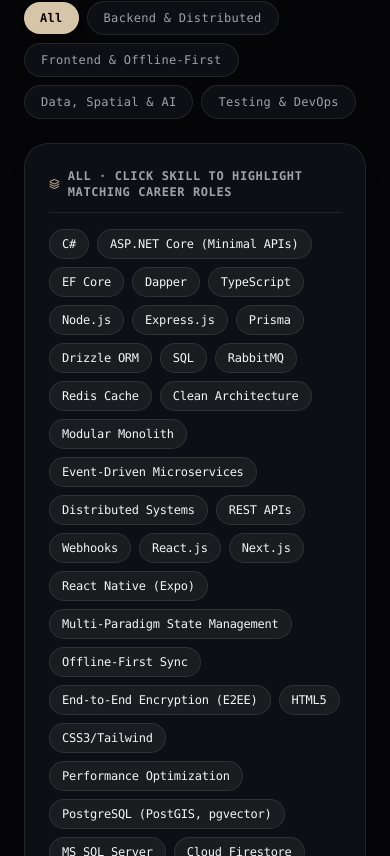
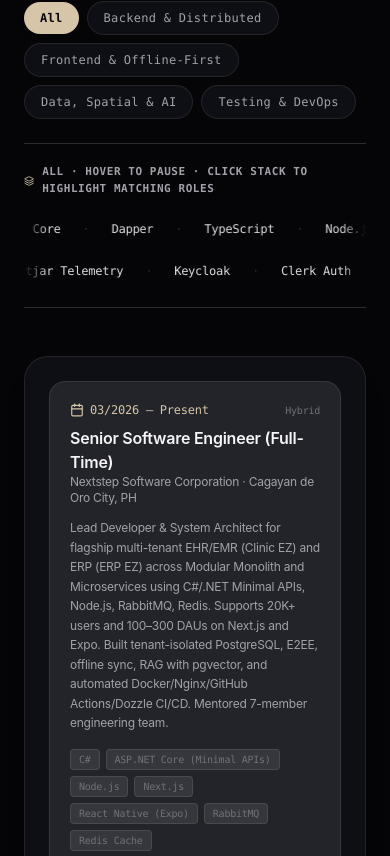
Before and after one commit to wacanam/portfolio, a React (Vite) app: page / in a window 390 px wide. Shown: the part 3208-4064 px from the top of the page. Built offline with nearby package versions, Linux system fonts and the light colour scheme.

Commit message:
feat: replace wrapping stack pills with slow GPU-composited marquee

```diff
--- a/scripts/run-e2e-tests.mjs
+++ b/scripts/run-e2e-tests.mjs
@@ -866,12 +866,14 @@ async function main() {
     assert.ok(heroCode.includes('6+ Yrs') && heroCode.includes('100M+') && heroCode.includes('20K+'), 'Hero 4-metric architectural <dl> grid missing');
   });
 
-  await runTest('T3-CROSS-04', 'Stack Matrix skill pill click dynamically highlights matching career timeline rows', 3, 'Stack & Career', async () => {
+  await runTest('T3-CROSS-04', 'Stack Marquee skill selection dynamically highlights matching career timeline rows', 3, 'Stack & Career', async () => {
     const specFile = path.join(srcDir, 'components', 'ExperienceSpec.tsx');
+    const cssCode = await safeReadFile(path.join(srcDir, 'index.css'));
     assert.ok(existsSync(specFile), 'ExperienceSpec.tsx missing');
     const specCode = await safeReadFile(specFile);
     assert.ok(specCode.includes('selectedSkill') || specCode.includes('onSelectSkill'), 'Skill selection logic missing in ExperienceSpec');
     assert.ok(specCode.includes('isMatch') || specCode.includes('highlight') || specCode.includes('ring-'), 'Career row highlighting logic missing');
+    assert.ok(specCode.includes('stack-marquee-viewport') && cssCode.includes('stack-marquee-left'), 'Smooth GPU-composited stack marquee missing');
   });
 
   await runTest('T3-CROSS-05', 'Spotlight Cmd+K palette exposes instant actions linking to architecture blueprints', 3, 'Spotlight & Modals', async () => {
--- a/src/components/ExperienceSpec.tsx
+++ b/src/components/ExperienceSpec.tsx
@@ -18,6 +18,14 @@ export const ExperienceSpec: React.FC<ExperienceSpecProps> = ({
   const onSelectSkill = externalOnSelect || setInternalSkill;
 
   const currentCategory = skillCategories.find((c) => c.id === activeTab) || skillCategories[0];
+  const categorySkills = currentCategory.skills;
+  const marqueeLanes =
+    categorySkills.length > 20
+      ? [
+          categorySkills.slice(0, Math.ceil(categorySkills.length / 2)),
+          categorySkills.slice(Math.ceil(categorySkills.length / 2)),
+        ]
+      : [categorySkills];
 
   return (
     <section id="experience" className="relative py-24 px-6 max-w-6xl mx-auto select-none">
@@ -74,30 +82,69 @@ export const ExperienceSpec: React.FC<ExperienceSpecProps> = ({
         )}
       </div>
 
-      {/* Skill Pills Matrix */}
-      <div className="rounded-3xl glass-dock p-6 sm:p-7 border border-[var(--border-hairline)] shadow-xl mb-12">
-        <div className="flex items-center gap-2 mb-4 pb-3 border-b border-[var(--border-hairline)]">
-          <Layers className="w-4 h-4 text-[var(--accent-titanium)]" />
-          <span className="text-xs font-mono uppercase tracking-wider text-[var(--text-secondary)] font-semibold">
-            {currentCategory.name} · Click skill to highlight matching career roles
+      {/* Slow Interactive Stack Marquee (pauses gently on hover/focus; click any item to filter career table) */}
+      <div className="border-y border-[var(--border-subtle)] py-5 mb-12 space-y-3">
+        <div className="flex items-center justify-between gap-2 pb-1">
+          <div className="flex items-center gap-2">
+            <Layers className="w-3.5 h-3.5 text-[var(--accent-titanium)]" />
+            <span className="text-[11px] font-mono uppercase tracking-wider text-[var(--text-secondary)] font-semibold">
+              {currentCategory.name} · Hover to pause · Click stack to highlight matching roles
+            </span>
+          </div>
+          <span className="hidden sm:inline text-[10px] font-mono text-[var(--text-tertiary)] uppercase tracking-wider">
+            {categorySkills.length} Technologies
           </span>
         </div>
 
-        <div className="flex flex-wrap gap-2">
-          {currentCategory.skills.map((skill) => {
+        <div className="space-y-2.5">
+          {marqueeLanes.map((laneSkills, laneIdx) => {
+            const isReverse = laneIdx % 2 === 1;
+            const durationSec = Math.max(38, Math.round(laneSkills.length * 2.9));
+
+            return (
+              <div key={`${currentCategory.id}-${laneIdx}`} className="stack-marquee-viewport py-1">
+                <div
+                  className={`stack-marquee-track ${isReverse ? 'stack-marquee-track-reverse' : ''}`}
+                  style={{ animationDuration: `${durationSec}s` }}
+                >
+                  {[0, 1].map((dupIdx) => {
+                    const isDuplicate = dupIdx === 1;
+                    return (
+                      <div
+                        key={dupIdx}
+                        aria-hidden={isDuplicate || undefined}
+                        className={`flex items-center shrink-0 ${isDuplicate ? 'stack-marquee-dup' : ''}`}
+                      >
+                        {laneSkills.map((skill) => {
                           const isSelected = selectedSkill === skill;
                           return (
+                            <React.Fragment key={`${dupIdx}-${skill}`}>
                               <button
-                key={skill}
+                                type="button"
+                                tabIndex={isDuplicate ? -1 : undefined}
                                 onClick={() => onSelectSkill(isSelected ? null : skill)}
-                className={`px-3 py-1.5 rounded-full text-xs font-mono transition-all duration-200 border ${
+                                className={`px-2.5 py-1 rounded-md text-xs sm:text-sm font-mono whitespace-nowrap transition-colors ${
                                   isSelected
-                    ? 'bg-[var(--accent-titanium)] text-[var(--bg-primary)] font-semibold border-[var(--accent-titanium)] shadow-md scale-105'
-                    : 'bg-[var(--surface-card)] text-[var(--text-primary)] border-[var(--border-hairline)] hover:border-[var(--border-subtle)] hover:bg-[var(--surface-card-strong)]'
+                                    ? 'bg-[var(--accent-titanium)] text-[var(--bg-primary)] font-semibold'
+                                    : 'text-[var(--text-primary)]/90 hover:text-[var(--accent-titanium)] hover:bg-[var(--surface-card)]'
                                 }`}
                               >
                                 {skill}
                               </button>
+                              <span
+                                className="mx-3 text-xs font-mono text-[var(--border-subtle)] select-none"
+                                aria-hidden="true"
+                              >
+                                ·
+                              </span>
+                            </React.Fragment>
+                          );
+                        })}
+                      </div>
+                    );
+                  })}
+                </div>
+              </div>
             );
           })}
         </div>
--- a/src/index.css
+++ b/src/index.css
@@ -140,3 +140,59 @@ dialog.glass-sheet,
     display: table-row !important;
   }
 }
+
+/* Smooth GPU-composited horizontal stack marquee */
+@keyframes stack-marquee-left {
+  0% {
+    transform: translate3d(0, 0, 0);
+  }
+  100% {
+    transform: translate3d(-50%, 0, 0);
+  }
+}
+
+@keyframes stack-marquee-right {
+  0% {
+    transform: translate3d(-50%, 0, 0);
+  }
+  100% {
+    transform: translate3d(0, 0, 0);
+  }
+}
+
+.stack-marquee-viewport {
+  overflow: hidden;
+  -webkit-mask-image: linear-gradient(to right, transparent 0%, #000 7%, #000 93%, transparent 100%);
+  mask-image: linear-gradient(to right, transparent 0%, #000 7%, #000 93%, transparent 100%);
+}
+
+.stack-marquee-track {
+  display: flex;
+  align-items: center;
+  width: max-content;
+  will-change: transform;
+  animation: stack-marquee-left 68s linear infinite;
+}
+
+.stack-marquee-track-reverse {
+  animation: stack-marquee-right 74s linear infinite;
+}
+
+.stack-marquee-viewport:hover .stack-marquee-track,
+.stack-marquee-viewport:focus-within .stack-marquee-track {
+  animation-play-state: paused;
+}
+
+@media (prefers-reduced-motion: reduce) {
+  .stack-marquee-viewport {
+    overflow-x: auto;
+    -webkit-mask-image: none;
+    mask-image: none;
+  }
+  .stack-marquee-track {
+    animation: none;
+  }
+  .stack-marquee-dup {
+    display: none;
+  }
+}
```
Lines whose indentation alone changed are shown as unchanged.
